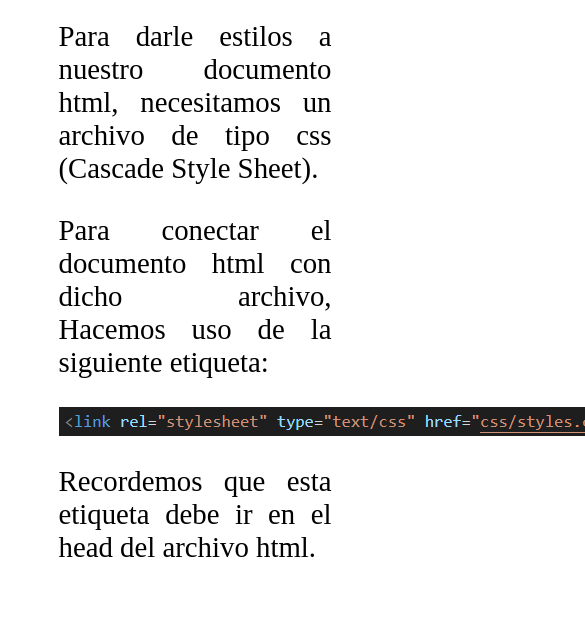
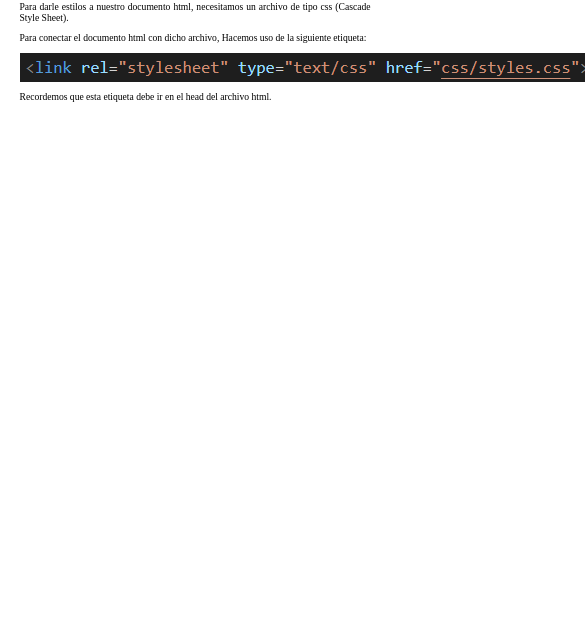
Before and after one commit to JDavid80/mi-aprendizaje, a plain HTML site: page 05-link-css.html in a window 390 px wide. Shown: the part 239-883 px from the top of the page, 585 px wide, since content can reach past the window. After the commit the page ends 844 px from the top, so only its background shows below. Drawn offline with Linux system fonts and the light colour scheme.

Commit message:
Agregando media querys

```diff
--- a/css/main.css
+++ b/css/main.css
@@ -31,3 +31,13 @@ img {
     display: block;
     margin: 0 auto;
 }
+@media only screen and (min-width:
+320px) and (max-width: 600px) {
+    div#content-main {
+        width: 90%;
+        margin: 5em auto;
+    }
+    p {
+        font-size: 0.6em;
+    }
+}
```
